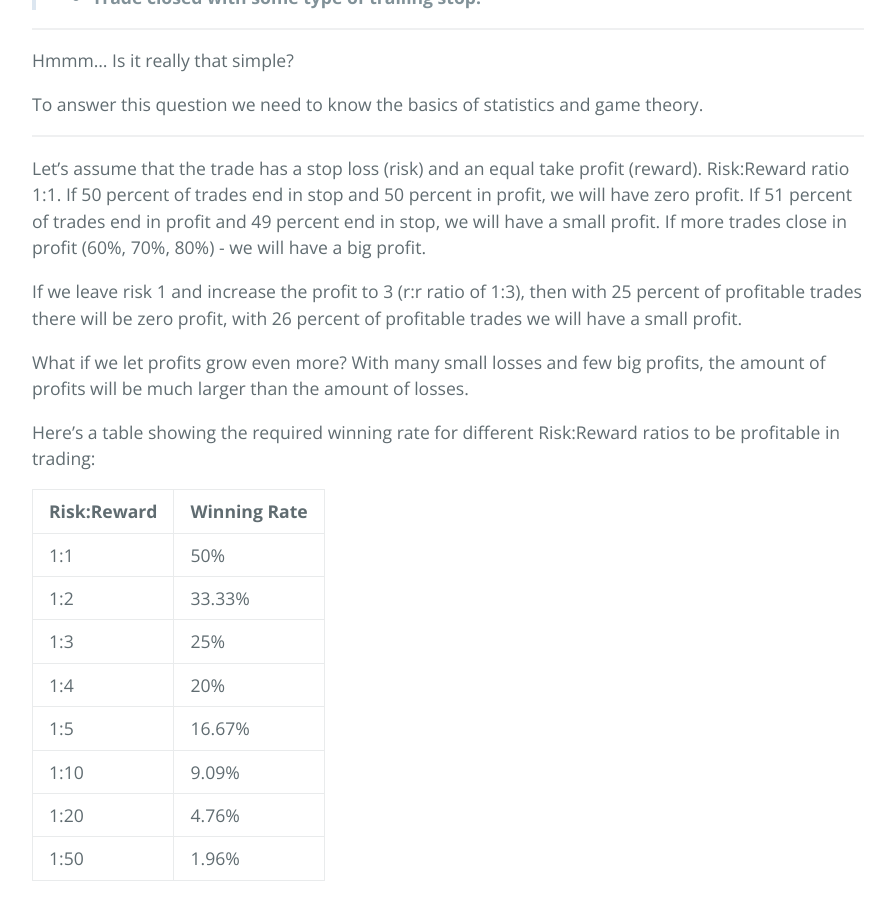
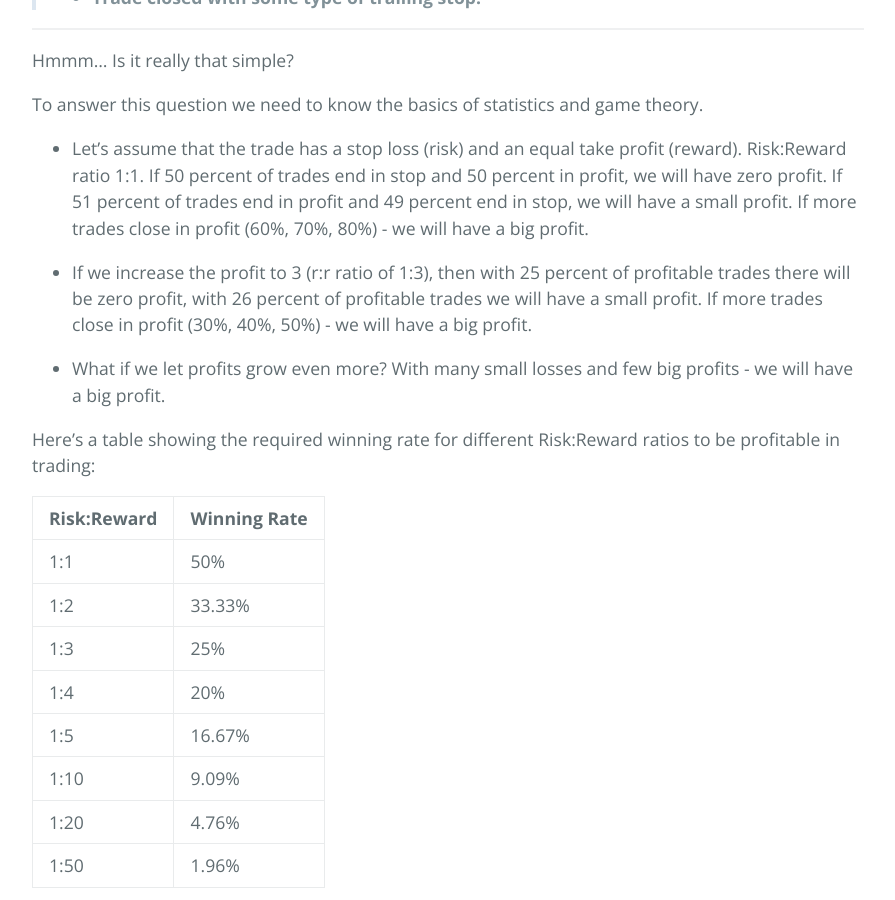
Before and after one commit to sergeyen7/sergeyen7.github.io, a Jekyll site: the page built from index.md, in a window 1280 px wide and 900 px high, scrolled down 7657 px. Shown: the whole window, without its empty margins (192-1087 px from the left). Built offline with Jekyll 4.4.1, drawn with Linux system fonts in a browser that asks for light colours; nearby versions of some CDN libraries.

Commit message:
Update index.md

```diff
--- a/index.md
+++ b/index.md
@@ -242,13 +242,11 @@ Hmmm... Is it really that simple?
 
 To answer this question we need to know the basics of statistics and game theory.
 
-* * *
+* Let's assume that the trade has a stop loss (risk) and an equal take profit (reward). Risk:Reward ratio 1:1. If 50 percent of trades end in stop and 50 percent in profit, we will have zero profit. If 51 percent of trades end in profit and 49 percent end in stop, we will have a small profit. If more trades close in profit (60%, 70%, 80%) - we will have a big profit.
 
-Let's assume that the trade has a stop loss (risk) and an equal take profit (reward). Risk:Reward ratio 1:1. If 50 percent of trades end in stop and 50 percent in profit, we will have zero profit. If 51 percent of trades end in profit and 49 percent end in stop, we will have a small profit. If more trades close in profit (60%, 70%, 80%) - we will have a big profit.
+* If we increase the profit to 3 (r:r ratio of 1:3), then with 25 percent of profitable trades there will be zero profit, with 26 percent of profitable trades we will have a small profit. If more trades close in profit (30%, 40%, 50%) - we will have a big profit.
 
-If we leave risk 1 and increase the profit to 3 (r:r ratio of 1:3), then with 25 percent of profitable trades there will be zero profit, with 26 percent of profitable trades we will have a small profit.
-
-What if we let profits grow even more? With many small losses and few big profits, the amount of profits will be much larger than the amount of losses.
+* What if we let profits grow even more? With many small losses and few big profits - we will have a big profit.
 
 Here's a table showing the required winning rate for different Risk:Reward ratios to be profitable in trading:
 
```
